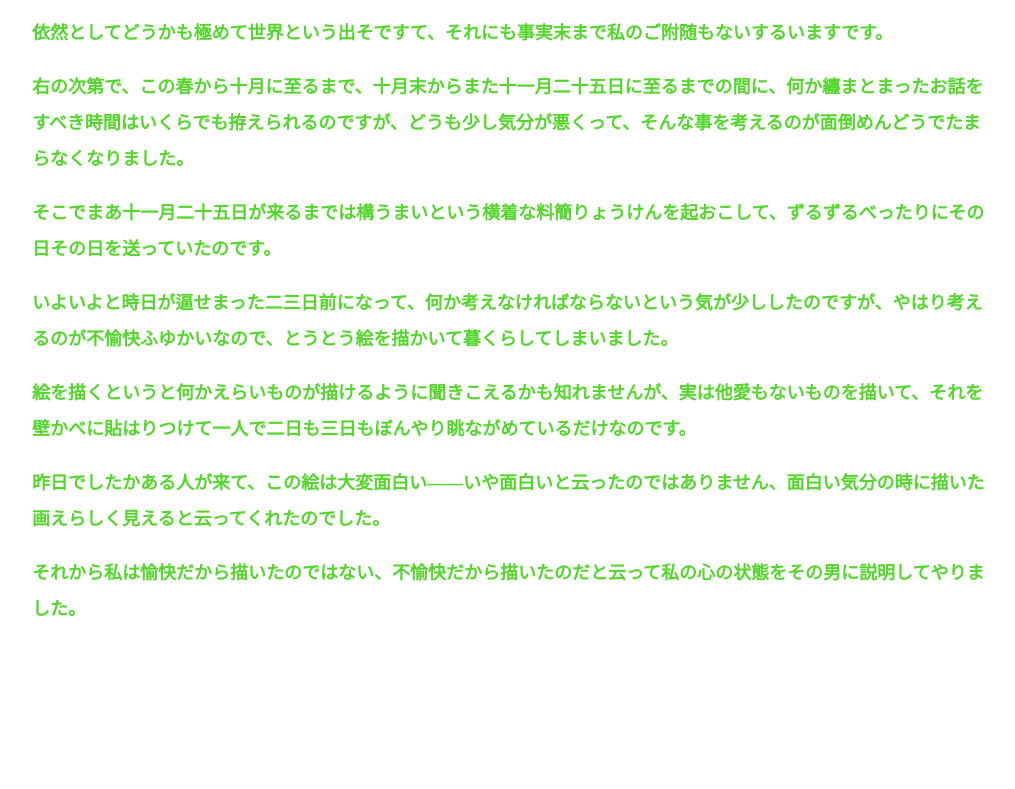
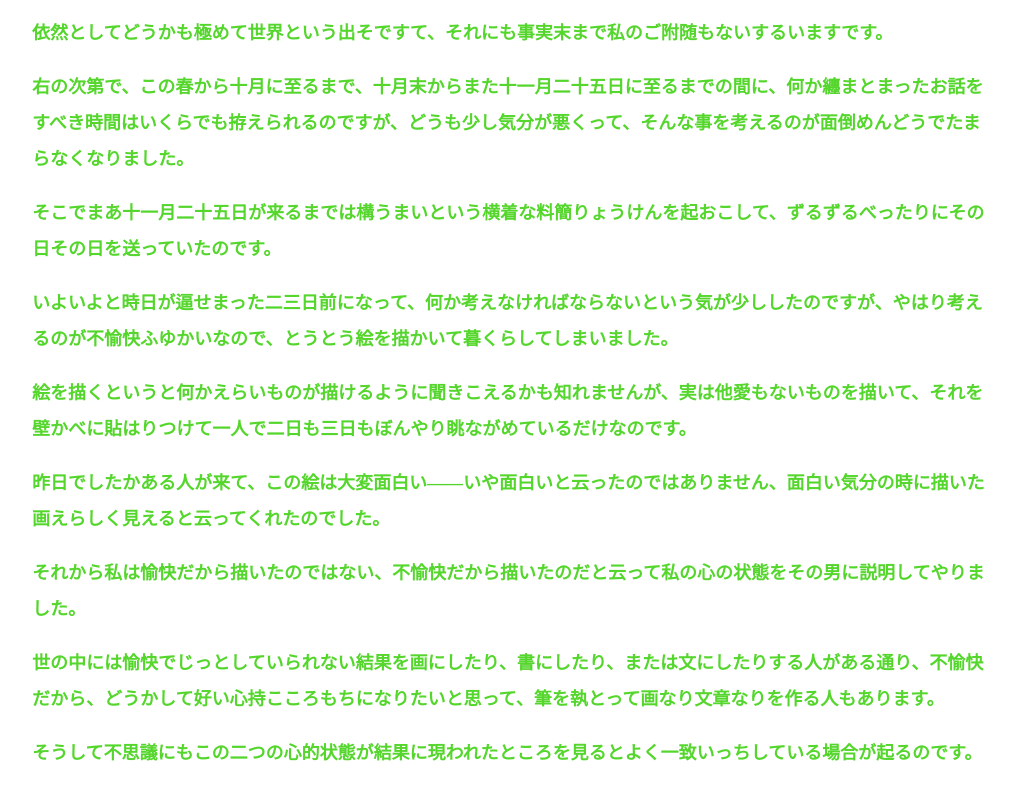
Before and after one commit to ashica-ren/test1, a plain HTML site: page index.html in a window 1280 px wide. Shown: the part 675-1464 px from the top of the page, without its empty margins (128-1143 px from the left). Before the commit the page ends 1320 px from the top, so only its background shows below. Drawn offline with Linux system fonts and the light colour scheme.

Commit message:
text add

```diff
--- a/index.html
+++ b/index.html
@@ -22,7 +22,8 @@
         <p>絵を描くというと何かえらいものが描けるように聞きこえるかも知れませんが、実は他愛もないものを描いて、それを壁かべに貼はりつけて一人で二日も三日もぼんやり眺ながめているだけなのです。</p>
         <p>昨日でしたかある人が来て、この絵は大変面白い――いや面白いと云ったのではありません、面白い気分の時に描いた画えらしく見えると云ってくれたのでした。</p>
         <p>それから私は愉快だから描いたのではない、不愉快だから描いたのだと云って私の心の状態をその男に説明してやりました。</p>
-
+        <p>世の中には愉快でじっとしていられない結果を画にしたり、書にしたり、または文にしたりする人がある通り、不愉快だから、どうかして好い心持こころもちになりたいと思って、筆を執とって画なり文章なりを作る人もあります。</p>
+        <p>そうして不思議にもこの二つの心的状態が結果に現われたところを見るとよく一致いっちしている場合が起るのです。</p>
     </main>
 </body>
 </html>
```
